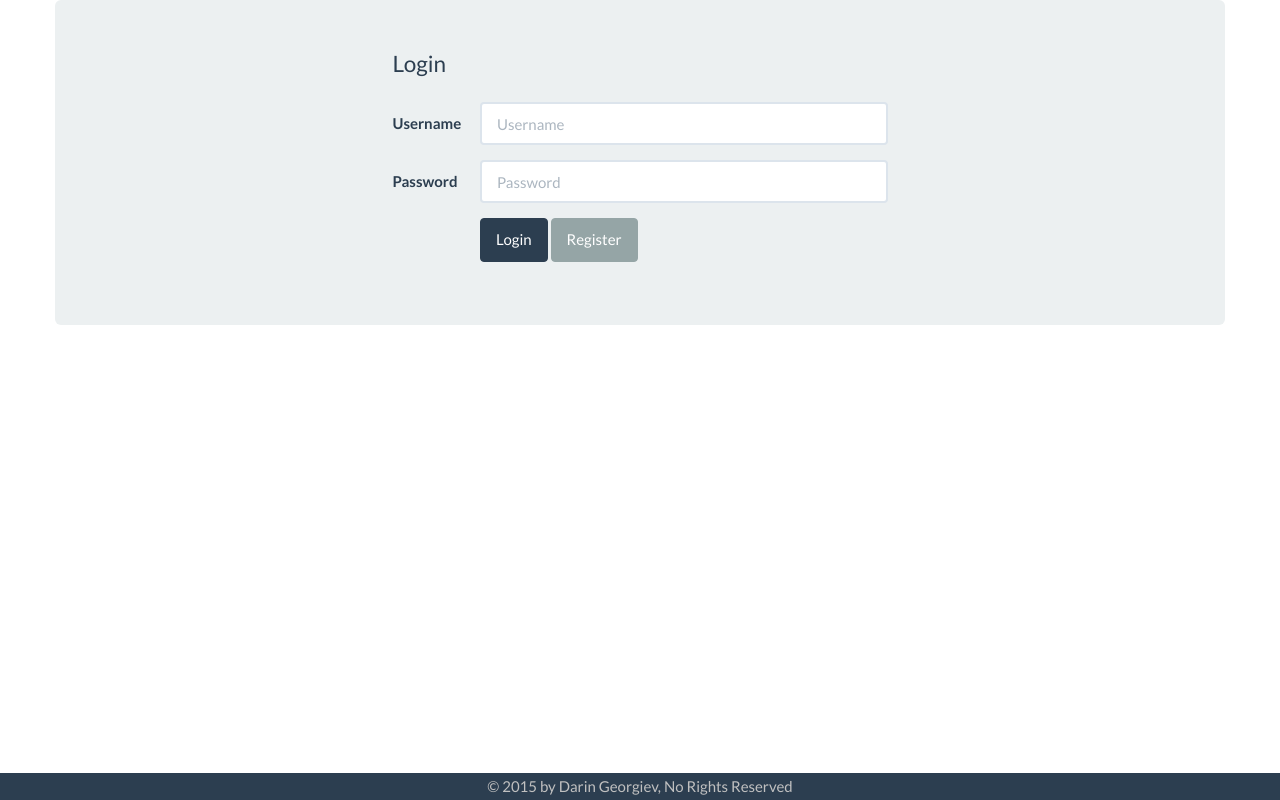
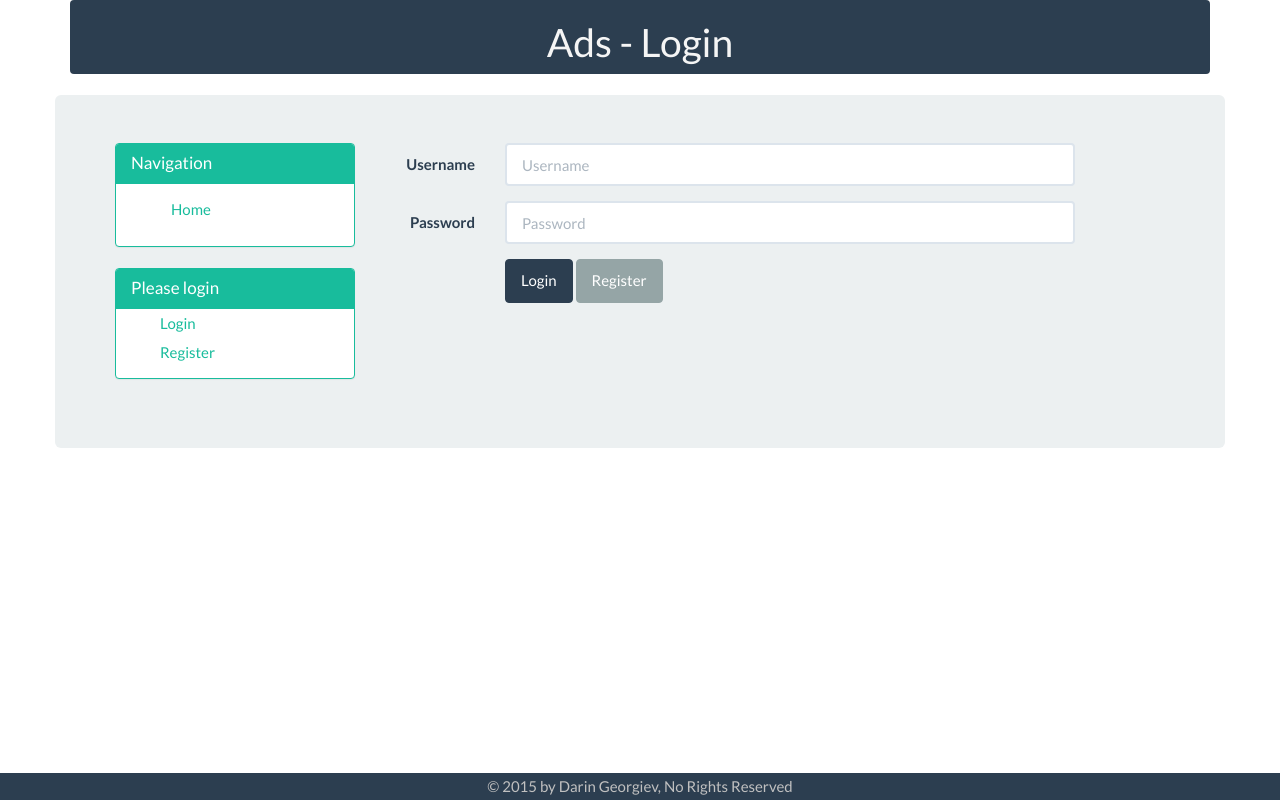
Before and after one commit to daringeorgiev/adsAngular, a website: page app/index.html at #/login in a window 1280 px wide. Drawn offline with Linux system fonts and the light colour scheme; no server answers.

Commit message:
some fixes

```diff
--- a/app/js/app.js
+++ b/app/js/app.js
@@ -4,11 +4,11 @@ var adsApp = angular.module('adsApp', ['ngResource', 'ngRoute'])
     .config(function ($routeProvider) {
         $routeProvider.when('/', {
             templateUrl: '../templates/home.html',
-            controller: 'HomeCtrl'
+            controller: 'HomeCtrl as ctrl'
         });
         $routeProvider.when('/login', {
             templateUrl: 'templates/login.html',
-            controller: 'LoginCtrl'
+            controller: 'LoginCtrl as ctrl'
         });
         $routeProvider.when('/register', {
             templateUrl: 'templates/register.html',
@@ -16,6 +16,6 @@ var adsApp = angular.module('adsApp', ['ngResource', 'ngRoute'])
         });
         $routeProvider.otherwise({
             templateUrl: '../templates/html.html',
-            controller: 'HomeCtrl'
+            controller: 'HomeCtrl as ctrl'
         });
     });
--- a/app/js/controllers/loginController.js
+++ b/app/js/controllers/loginController.js
@@ -1,3 +1,16 @@
 /**
  * Created by darin on 1/2/2015.
  */
+'use strict';
+adsApp.controller('LoginCtrl', ['$scope', 'userData', function($scope, userData){
+    this.pageTitle='Login';
+
+    //townsData.getTowns()
+    //    .$promise
+    //    .then(function(data){
+    //        $scope.towns=data;
+    //    });
+    //this.register=function(user){
+    //    userData.register(user);
+    //};
+}]);
--- a/app/js/controllers/registerController.js
+++ b/app/js/controllers/registerController.js
@@ -8,7 +8,7 @@ adsApp.controller('RegisterCtrl', ['$scope', 'townsData', 'userData', function($
     townsData.getTowns()
         .$promise
         .then(function(data){
-            this.towns=data;
+            $scope.towns=data;
         });
     this.register=function(user){
         userData.register(user);
--- a/app/js/services/data/userData.js
+++ b/app/js/services/data/userData.js
@@ -6,8 +6,8 @@ adsApp.factory('userData', ['$resource', 'baseServiceUrl', function($resource){
     //var resource=$resource(baseServiceUrl, paramDefault, actions)
     function registerUser(user){
         console.log(user);
-        //return $resource(baseServiceUrl + 'user/register')
-        //    .save(user)
+        //return $resource(baseServiceUrl + 'user/register');
+        //    .save(user);
     }
     function loginUser(user){
 
--- a/app/templates/login.html
+++ b/app/templates/login.html
@@ -1,17 +1,24 @@
+<header class="navbar navbar-default">
+    <h1 class="header">Ads - {{ctrl.pageTitle}}</h1>
+</header>
 <div class="jumbotron row">
-    <form class="form-horizontal col-sm-6 col-sm-offset-3">
+    <div id="wrapper">
+        <div class="row">
+            <div class="col-md-3">
+                <left-public-sidebar></left-public-sidebar>
+            </div>
+            <form class="form-horizontal col-sm-8">
                 <fieldset>
-            <legend>Login</legend>
                     <div class="form-group">
                         <label for="username" class="col-lg-2 control-label">Username</label>
                         <div class="col-lg-10">
-                    <input class="form-control" id="username" placeholder="Username" type="text">
+                            <input class="form-control" id="username" placeholder="Username" type="text" ng-model="ctrl.user.username">
                         </div>
                     </div>
                     <div class="form-group">
                         <label for="inputPassword" class="col-lg-2 control-label">Password</label>
                         <div class="col-lg-10">
-                    <input class="form-control" id="inputPassword" placeholder="Password" type="password">
+                            <input class="form-control" id="inputPassword" placeholder="Password" type="password" ng-model="ctrl.user.password">
                         </div>
                     </div>
 
@@ -24,3 +31,6 @@
                 </fieldset>
             </form>
         </div>
+    </div>
+
+</div>
--- a/app/templates/public/left-sidebar.html
+++ b/app/templates/public/left-sidebar.html
@@ -4,7 +4,9 @@
             <h3 class="panel-title">Navigation</h3>
         </div>
         <div class="panel-body">
-            <a href="#/">Home</a>
+            <ul class="filterAds">
+                <a href="#/">Home</a>
+            </ul>
         </div>
     </div>
     <div class="panel panel-success">
```
Also changed, not shown: app/js/services/data/categoriesData.js (added, +12 -0 lines), app/templates/public/public-ads.html (+4 -4 lines), app/templates/register.html (+2 -2 lines). Lines whose indentation alone changed are shown as unchanged.
